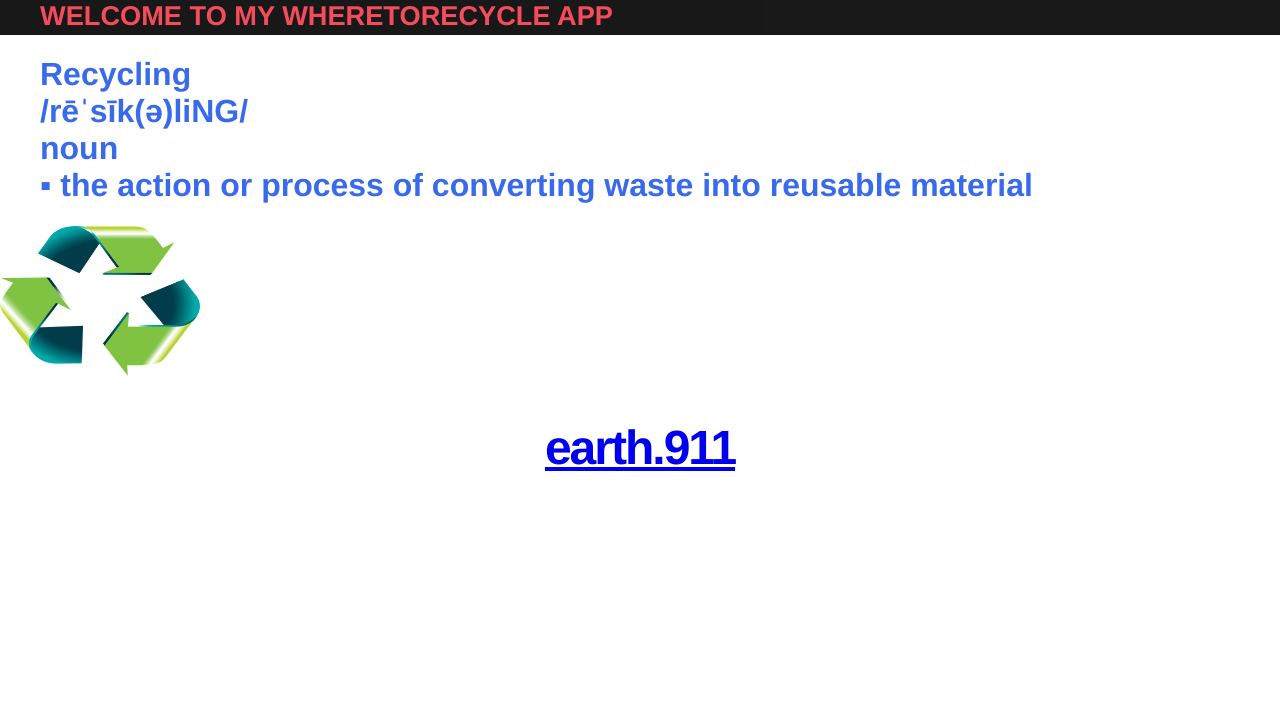
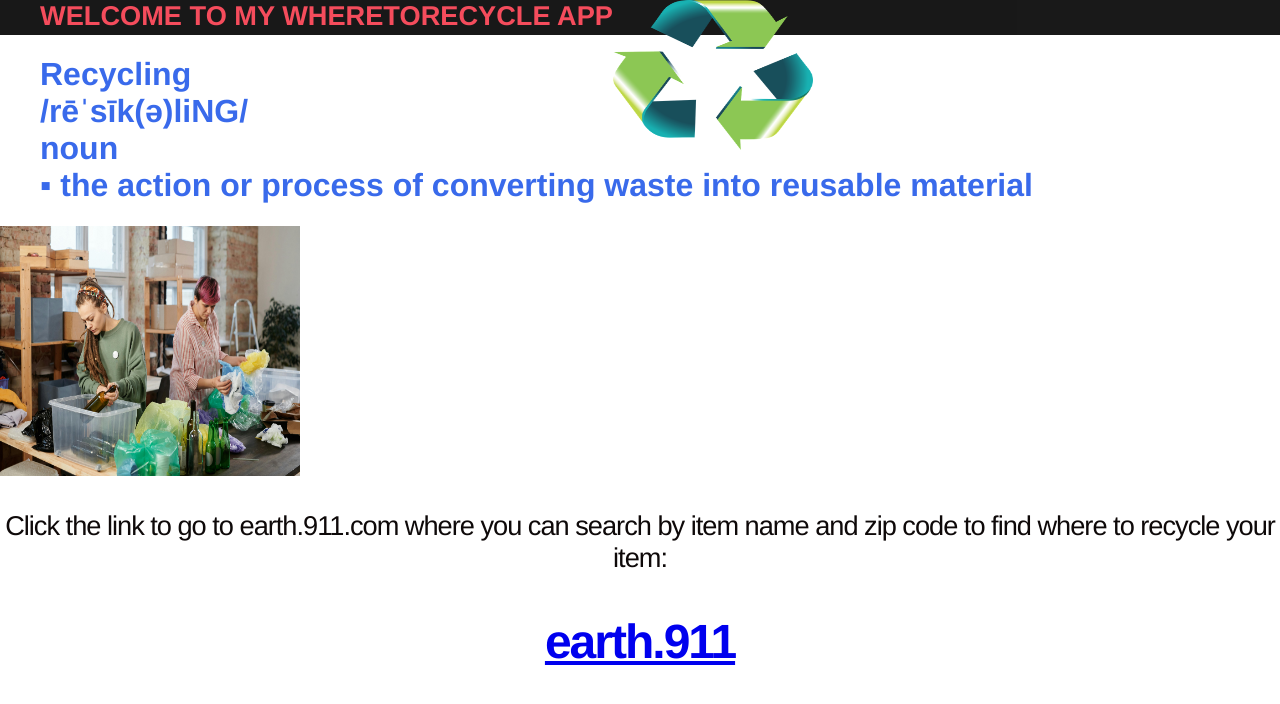
Before and after one commit to ksu-is/WhereToRecycle-BW, a Flask app: page / in a window 1280 px wide. Shown: the top 704 px of the page. Run offline with Flask 3, Linux system fonts and the light colour scheme.

Commit message:
moved photo to top and added content and photo
moved recycling symbol photo to top and added photo and sentence explaining to user to click the link to access search function at earth.911.com.

```diff
--- a/templates/WhereToRecycle.html
+++ b/templates/WhereToRecycle.html
@@ -8,7 +8,7 @@
     <header>
       <div class="container">
         <h1 class="logo">Welcome to my WhereToRecycle App</h1>
-
+       <div id="picture"><img src="../static/images/recyclingsymbol2.png" width="200" height="150" alt="recycling symbol" title="recycling symbol"></div>
       </div>
     </header>
     <div class="container">
@@ -17,8 +17,10 @@
         noun<br>
         ▪ the action or process of converting waste into reusable material<br></h1>
     </div>
-<div id="picture"><img src="../static/images/recyclingsymbol2.png" width="200" height="150" alt="recycling symbol" title="recycling symbol"></div>
-  <h2><a href="https:search.earth911.com">earth.911</a></h2>
+<div id="picture"><img src="../static/images/separatingrecycling.jpg" width="300" height="250" alt="separating recycling" title="separating recycling"></div>
+
+ <h3>Click the link to go to earth.911.com where you can search by item name and zip code to find where to recycle your item:</h3>
+<h2><a href="https:search.earth911.com">earth.911</a></h2>
 
 </body>
 </html>
```
